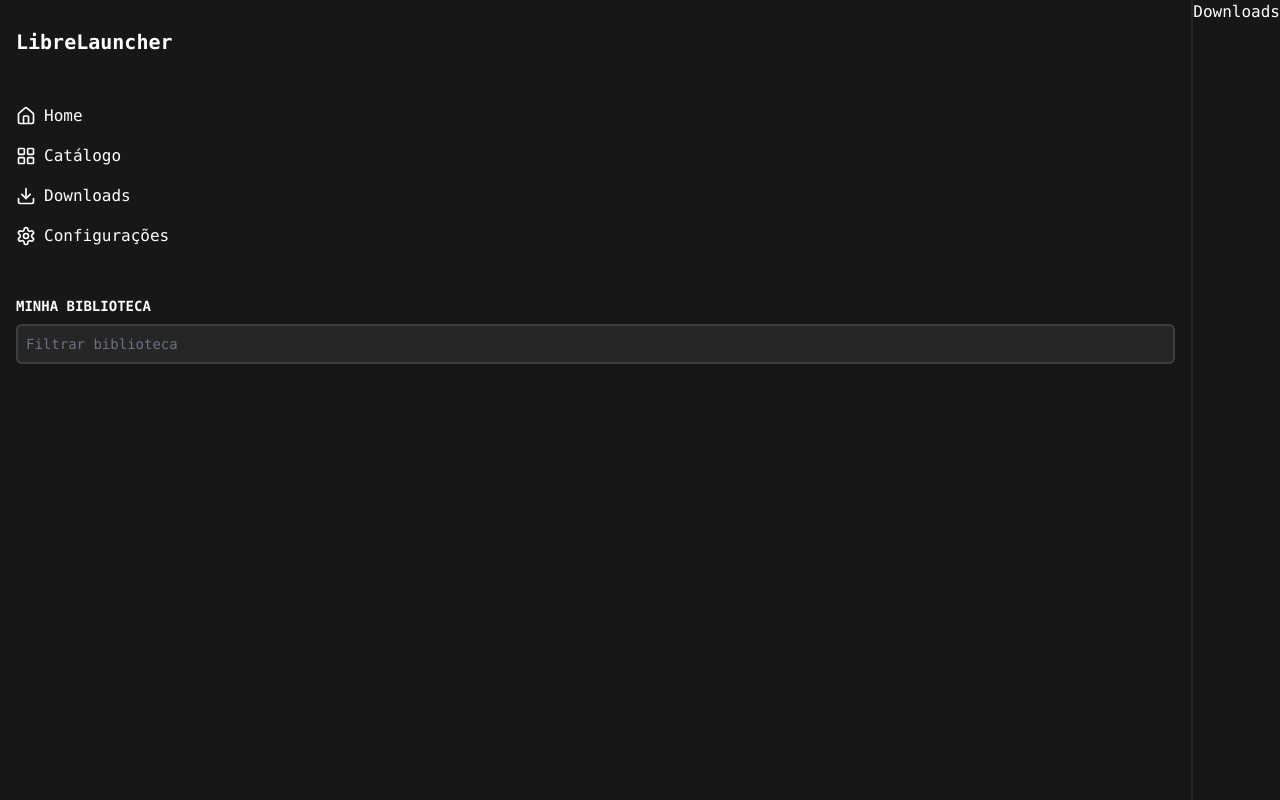
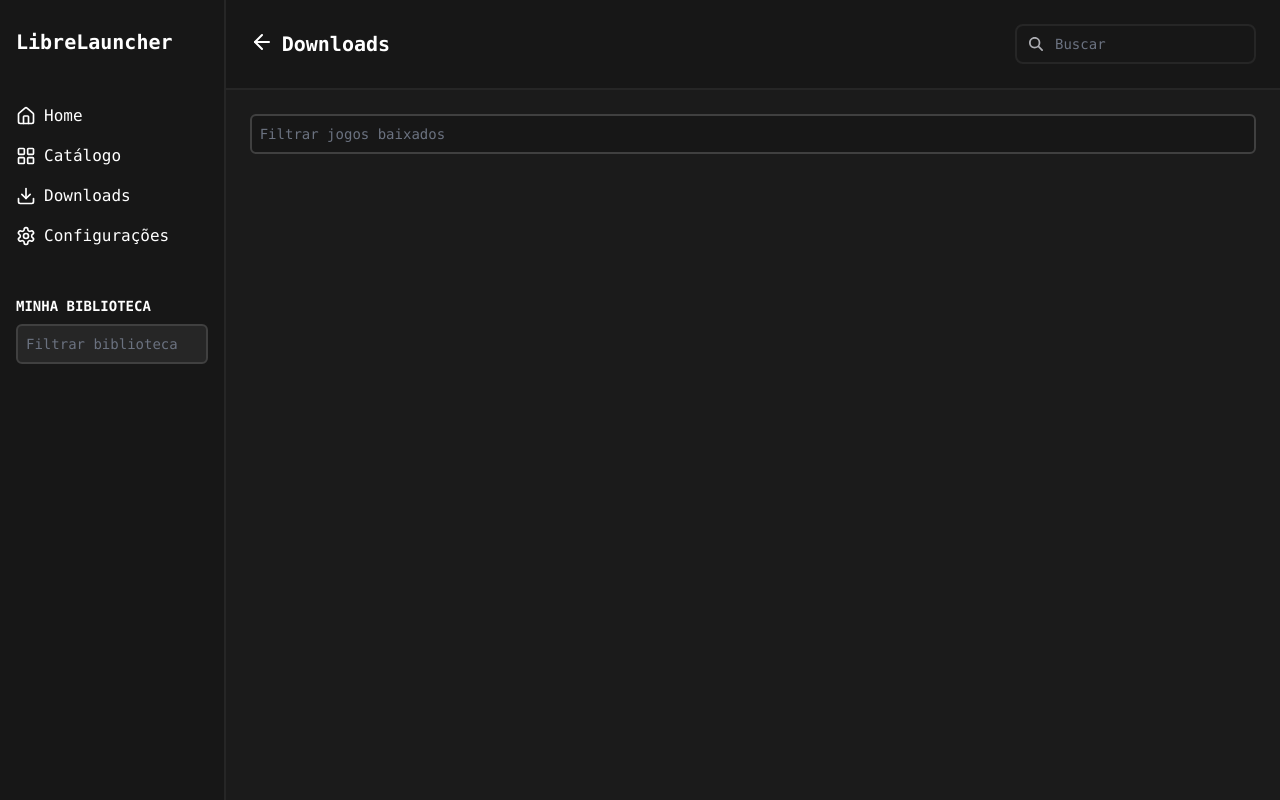
Before and after one commit to Manuel-AC-Ventura/LibreLauncher, a React (Vite) app: page /Downloads in a window 1280 px wide. Built offline with nearby package versions, Linux system fonts and the light colour scheme.

Commit message:
chore: Update tauri.conf.json and Downloads.jsx, and fix import paths in Settings.jsx

```diff
--- a/src-tauri/tauri.conf.json
+++ b/src-tauri/tauri.conf.json
@@ -17,7 +17,7 @@
         "open": true
       },
       "window": {
-        "all": false,
+        "all": true,
         "center": true,
         "close": true,
         "create": false,
--- a/src/pages/Downloads.jsx
+++ b/src/pages/Downloads.jsx
@@ -1,5 +1,17 @@
+import { Header } from "../components/Header"
+
 export const Downloads = () => {
   return (
-    <div>Downloads</div>
+    <main className="flex-[11] bg-[#1b1b1b]">
+      <Header page="Downloads" />
+
+      <div className="p-6">
+        <input
+          type="text"
+          placeholder="Filtrar jogos baixados"
+          className="form-input bg-neutral-900 w-full text-sm outline-none p-2 rounded-md border-2 border-neutral-700 focus:ring-0 focus:ring-offset-0 focus:outline-offset-0 mx-auto"
+        />
+      </div>
+    </main>
   )
 }
--- a/src/pages/Settings.jsx
+++ b/src/pages/Settings.jsx
@@ -1,7 +1,7 @@
 import { useState, useEffect } from 'react';
 import { open } from "@tauri-apps/api/dialog";
 import { Header } from '../components/Header.jsx';
-import { appDataDir, downloadDir } from '@tauri-apps/api/path';
+import { downloadDir } from '@tauri-apps/api/path';
 
 export const Settings = ()=>{
   const [downloadPath, setDownloadPath] = useState('');
```
